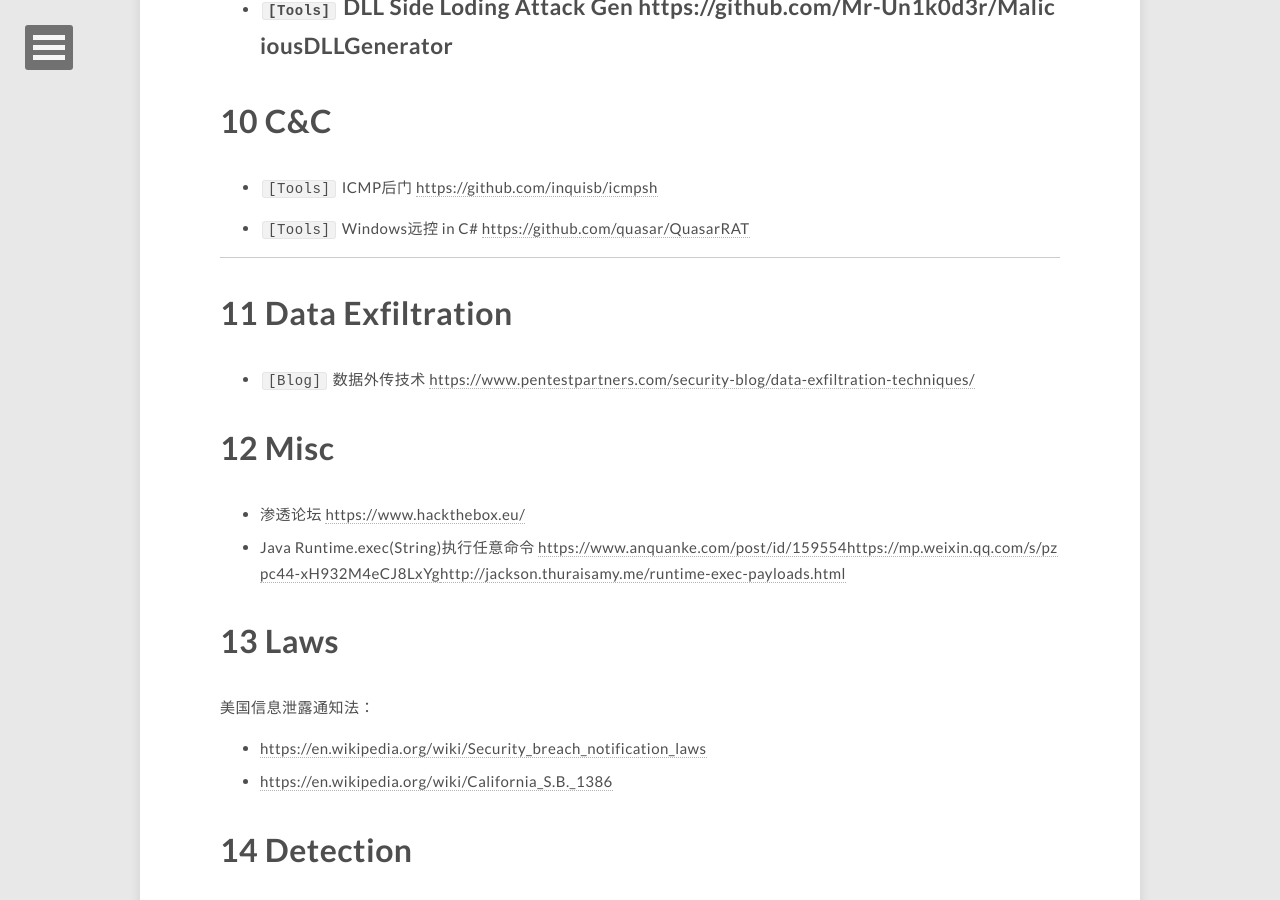
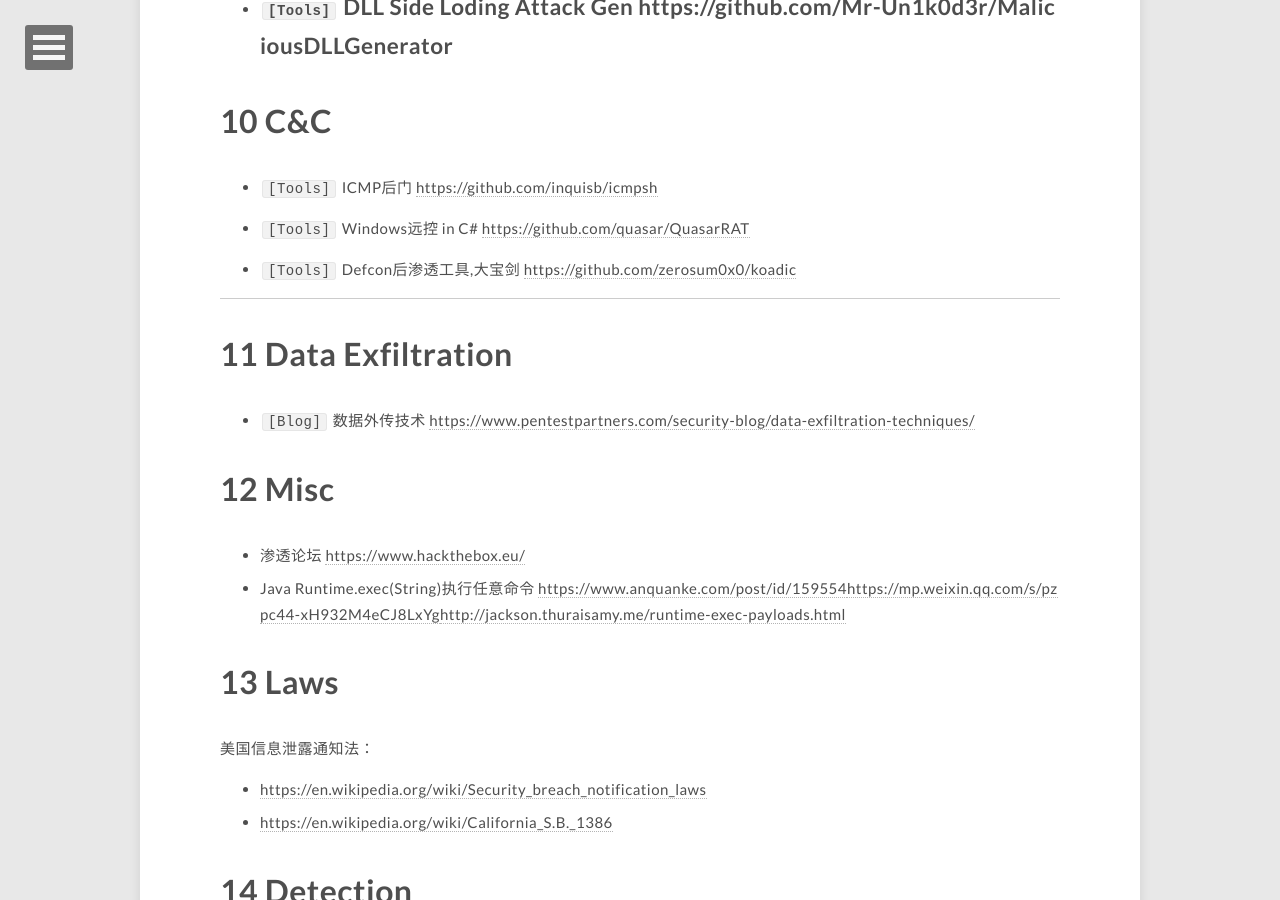
Before and after one commit to kxcode/kxcode.github.io, a Jekyll site: the page built from pentest-tools/index.md, in a window 1280 px wide and 900 px high, scrolled down 5460 px. Built offline with Jekyll 4.4.1, drawn with Linux system fonts in a browser that asks for light colours; nearby versions of some CDN libraries; comment, search, counter and statistics services are not loaded.

Commit message:
update pentest tools

```diff
--- a/pentest-tools/index.md
+++ b/pentest-tools/index.md
@@ -215,6 +215,8 @@ share: true
 
 - `[Tools]` Windows远控 in C# <https://github.com/quasar/QuasarRAT>
 
+- `[Tools]` Defcon后渗透工具,大宝剑 <https://github.com/zerosum0x0/koadic>
+
 ----
 
 # 11 Data Exfiltration
```
